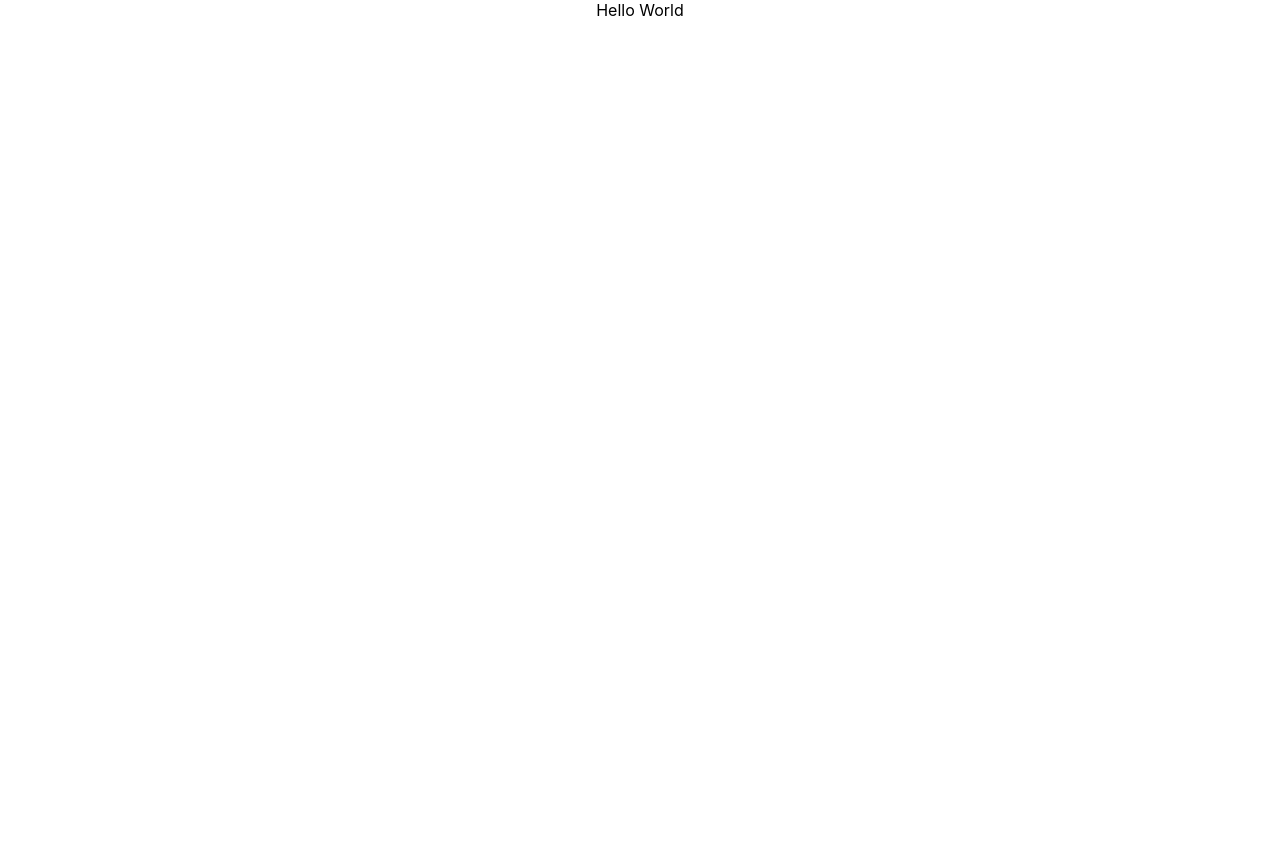
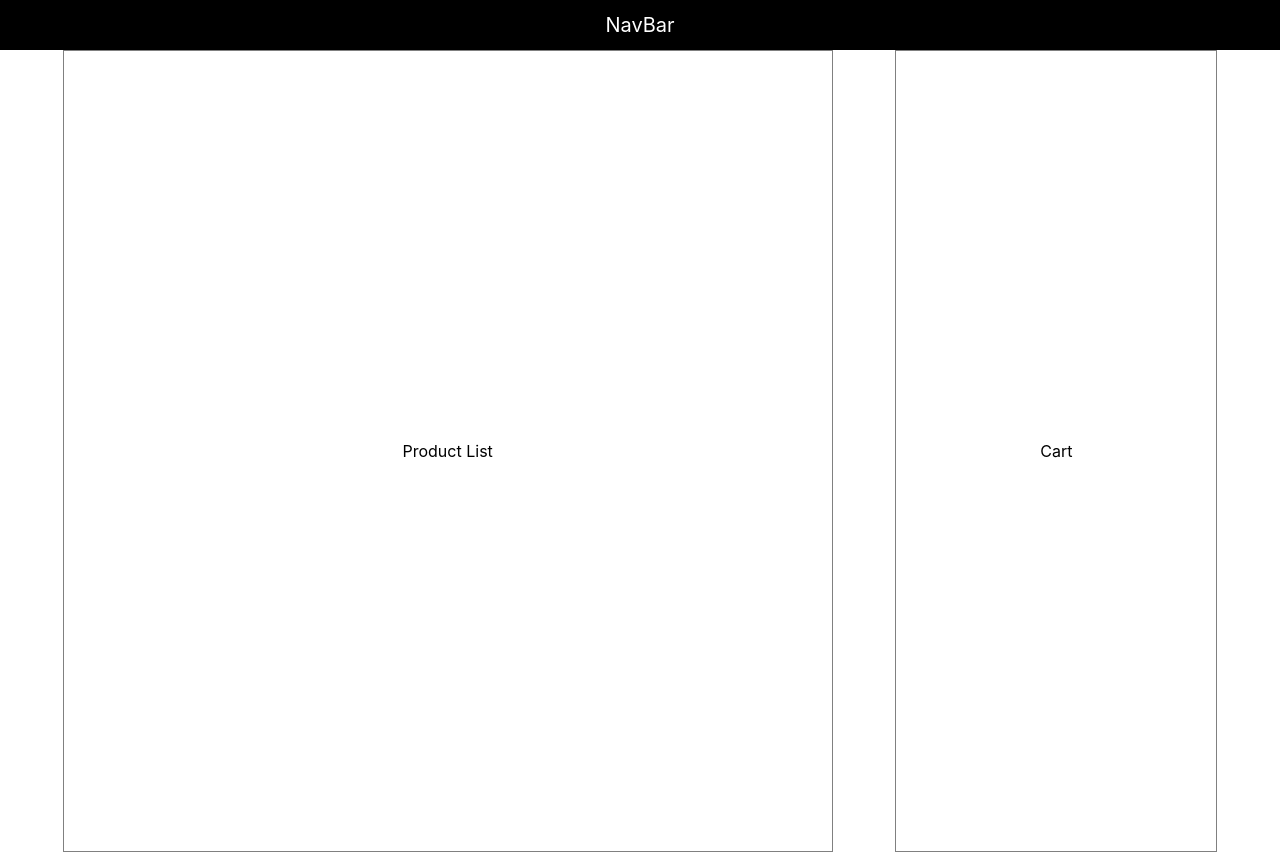
Before and after one commit to saddamhr/my-shop, a React (Create React App) app: page / in a window 1280 px wide. Before the commit the page ends 800 px from the top, so only its background shows below. Built offline with nearby package versions, Linux system fonts and the light colour scheme.

Commit message:
create basic structure of project with components

```diff
--- a/src/App.css
+++ b/src/App.css
@@ -1,38 +1,35 @@
 .App {
-  text-align: center;
+  display: flex;
+  flex-flow: row wrap;
+  justify-content: center;
+  justify-content: space-evenly;
 }
 
-.App-logo {
-  height: 40vmin;
-  pointer-events: none;
+.nav-bar {
+  display: flex;
+  justify-content: center;
+  align-items: center;
+  width: 100%;
+  height: 50px;
+  background-color: black;
+  color: white;
+  font-size: 20px;
 }
 
-@media (prefers-reduced-motion: no-preference) {
-  .App-logo {
-    animation: App-logo-spin infinite 20s linear;
-  }
+.product-list {
+  display: flex;
+  flex: 0 0 60%;
+  justify-content: center;
+  align-items: center;
+  border: 1px solid gray;
+  height: 100vh;
 }
 
-.App-header {
-  background-color: #282c34;
-  min-height: 100vh;
+.cart {
   display: flex;
-  flex-direction: column;
+  flex: 0 0 25%;
+  justify-content: center;
   align-items: center;
-  justify-content: center;
-  font-size: calc(10px + 2vmin);
-  color: white;
+  border: 1px solid gray;
+  height: 100vh;
 }
-
-.App-link {
-  color: #61dafb;
-}
-
-@keyframes App-logo-spin {
-  from {
-    transform: rotate(0deg);
-  }
-  to {
-    transform: rotate(360deg);
-  }
-}
--- a/src/App.js
+++ b/src/App.js
@@ -1,8 +1,15 @@
 import React from 'react';
+import NavBar from './components/NavBar/NavBar';
+import ProductList from './components/ProductList/ProductList';
+import Cart from './components/Cart/Cart'
 import './App.css';
 
 function App() {
-  return <div className="App">Hello World</div>
+  return <div className="App">
+    <NavBar />
+    <ProductList />
+    <Cart />
+  </div>
 }
 
 export default App;
--- /dev/null
+++ b/src/components/Cart/Cart.js
@@ -0,0 +1,8 @@
+import React from "react";
+import './Cart.css'
+
+const Cart = () => {
+    return <div className="cart">Cart</div>;
+}
+
+export default Cart;
--- /dev/null
+++ b/src/components/NavBar/NavBar.js
@@ -0,0 +1,8 @@
+import React from "react"
+import './NavBar.css'
+
+const NavBar = () => {
+    return <div className="nav-bar">NavBar</div>;
+}
+
+export default NavBar;
--- /dev/null
+++ b/src/components/ProductList/ProductList.js
@@ -0,0 +1,8 @@
+import React from 'react';
+import './ProductList.css'
+
+const ProductList = () => {
+    return <div className="product-list">Product List</div>
+}
+
+export default ProductList;
```
Also changed, not shown: src/components/Cart/Cart.css (added), src/components/NavBar/NavBar.css (added), src/components/ProductList/ProductList.css (added).
